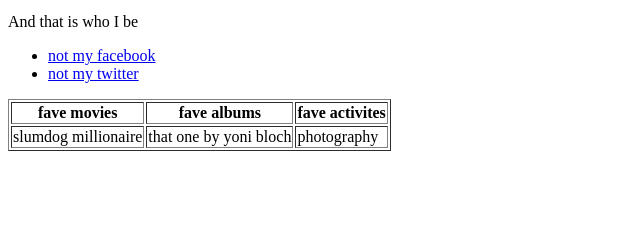
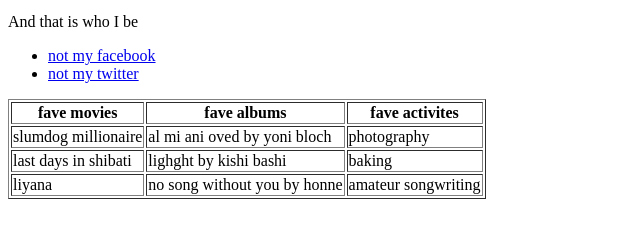
Before and after one commit to kee-k/kee-k.github.io, a plain HTML site: page index.html in a window 1280 px wide. Shown: the part 421-656 px from the top of the page, without its empty margins (0-640 px from the left). Drawn offline with Linux system fonts and the light colour scheme.

Commit message:
Update and rename saturdayex1.html to index.html

```diff
--- a/saturdayex1.html
+++ b/index.html
@@ -24,9 +24,22 @@
 
         <tbody>
             <td>slumdog millionaire</td>
-            <td>that one by yoni bloch</td>
+            <td>al mi ani oved by yoni bloch</td>
             <td>photography</td>
+        </tbody>
+
+        <tbody>
+            <td>last days in shibati</td>
+            <td>lighght by kishi bashi</td>
+            <td>baking</td>
+        </tbody>
+
+        <tbody>
+            <td>liyana</td>
+            <td>no song without you by honne</td>
+            <td>amateur songwriting</td>
         </tbody>
     </table>
 
 </body>
+</html>
```
